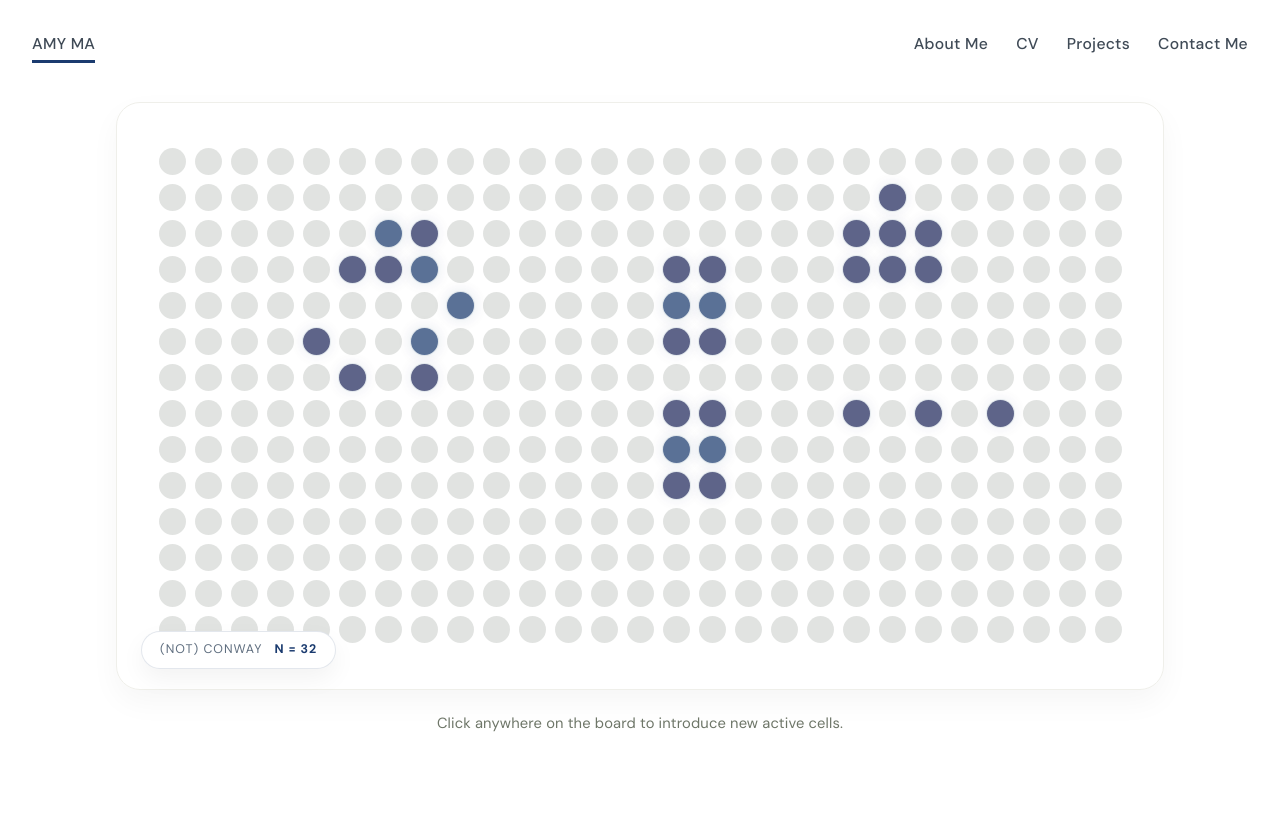
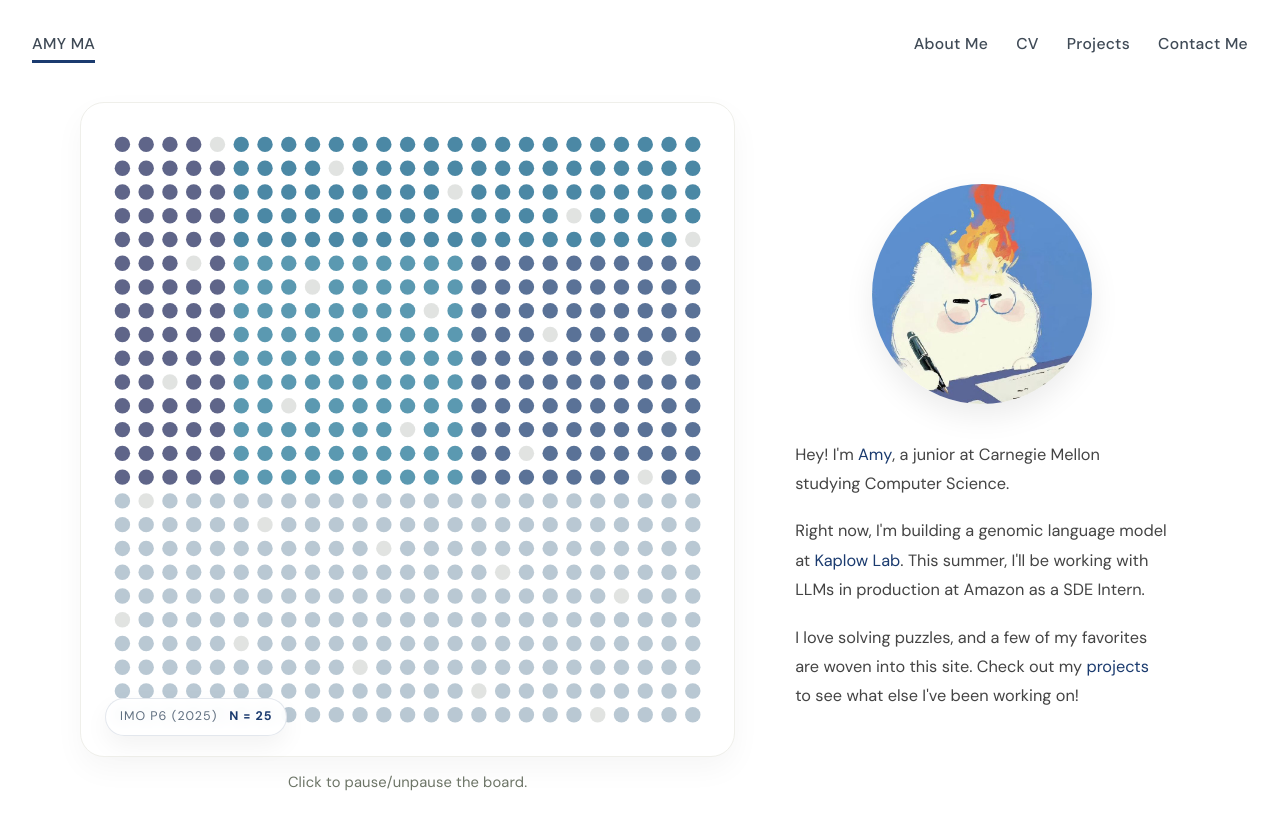
Before and after one commit to pebble-fish/personal-website, a React (Vite) app: page / in a window 1280 px wide. Shown: the top 830 px of the page. Before the commit the page ends 800 px from the top, so only its background shows below. Built offline with nearby package versions, Linux system fonts and the light colour scheme.

Commit message:
checkpoint for modifying homescreen and adding conway to contact page

```diff
--- a/src/App.jsx
+++ b/src/App.jsx
@@ -3,10 +3,9 @@ import { useEffect, useMemo, useRef, useState } from "react";
 const START_DELAY_MS = 1000;
 const RESEED_DELAY_MS = 2000;
 const ABOUT_STEP_INTERVAL_MS = 800;
-const ABOUT_MIN_N = 1;
-const ABOUT_MAX_N = 20;
-const ABOUT_BASE_N = 15;
-const ABOUT_START_N = 15;
+const ABOUT_N_VALUES = [1, 4, 9, 16, 25];
+const ABOUT_BASE_N = 25;
+const ABOUT_START_INDEX = 2;
 const ABOUT_TILE_PALETTE = [
   "#21295C",
   "#1B3B6F",
@@ -47,6 +46,17 @@ const ACM_PATTERN = [
   "1111100100000010101",
   "1000100100000010001",
   "1000100011110010001",
+];
+const NINE_BY_NINE_TILE_KEYS = [
+  ["outer", "arm-light", null, "outer", "outer", "outer", "outer", "outer", "outer"],
+  ["outer", "arm-light", "upper-left", "upper-left", "upper-left", null, "arm-light", "arm-light", "arm-light"],
+  ["outer", "arm-light", "upper-left", "upper-left", "upper-left", "upper-right", "upper-right", "upper-right", null],
+  ["outer", null, "upper-left", "upper-left", "upper-left", "upper-right", "upper-right", "upper-right", "outer"],
+  ["outer", "lower-left", "lower-left", "lower-left", null, "upper-right", "upper-right", "upper-right", "outer"],
+  ["outer", "lower-left", "lower-left", "lower-left", "lower-right", "lower-right", "lower-right", null, "outer"],
+  [null, "lower-left", "lower-left", "lower-left", "lower-right", "lower-right", "lower-right", "arm-light", "outer"],
+  ["arm-light", "arm-light", "arm-light", null, "lower-right", "lower-right", "lower-right", "arm-light", "outer"],
+  ["outer", "outer", "outer", "outer", "outer", "outer", null, "arm-light", "outer"],
 ];
 
 const cvSections = [
@@ -199,7 +209,7 @@ const githubActivityLevels = [
 const contactItems = [
   {
     label: "LinkedIn",
-    href: "https://linkedin.com/in/yourname",
+    href: "https://www.linkedin.com/in/amy-ma-2a07a4388/",
     icon: (
       <svg viewBox="0 0 24 24" aria-hidden="true">
         <path
@@ -211,7 +221,7 @@ const contactItems = [
   },
   {
     label: "GitHub",
-    href: "https://github.com/yourusername",
+    href: "https://github.com/pebble-fish",
     icon: (
       <svg viewBox="0 0 24 24" aria-hidden="true">
         <path
@@ -638,6 +648,21 @@ function createEvenPinwheelHoles(n) {
   );
 }
 
+function createSquareHoles(n) {
+  const root = Math.round(Math.sqrt(n));
+
+  return Array.from(
+    { length: n },
+    (_, row) => root * (row % root) + (root - 1 - Math.floor(row / root)),
+  );
+}
+
+function getSquareBlockSize(n) {
+  const root = Math.round(Math.sqrt(n));
+
+  return root % 2 === 0 ? 2 : root;
+}
+
 function getPinwheelTileKey(row, column, n) {
   const centerSize = Math.max(2, Math.round(n / 3));
   const centerStart = Math.floor((n - centerSize) / 2);
@@ -684,6 +709,29 @@ function createOddHoles(n) {
 }
 
 function getTileKey(row, column, n) {
+  if (ABOUT_N_VALUES.includes(n)) {
+    if (n === 9) {
+      return NINE_BY_NINE_TILE_KEYS[row]?.[column] ?? null;
+    }
+
+    const holes = createSquareHoles(n);
+
+    if (holes[row] === column) {
+      return null;
+    }
+
+    const blockSize = getSquareBlockSize(n);
+    const blockRow = Math.floor(row / blockSize);
+    const blockColumn = Math.floor(column / blockSize);
+    const blockGridSize = n / blockSize;
+
+    return `square-${getPinwheelTileKey(blockRow, blockColumn, blockGridSize)}`;
+  }
+
+  if (n === 9) {
+    return NINE_BY_NINE_TILE_KEYS[row]?.[column] ?? null;
+  }
+
   if (n % 2 === 0) {
     const holes = createEvenPinwheelHoles(n);
 
@@ -782,10 +830,25 @@ function createTileColorMap(n) {
 }
 
 function getOddTileKey(row, column, n) {
-  const blockRow = Math.min(2, Math.floor((row * 3) / n));
-  const blockColumn = Math.min(2, Math.floor((column * 3) / n));
+  const center = Math.floor(n / 2);
+  const layer = Math.max(Math.abs(row - center), Math.abs(column - center));
+  const topEdge = row === center - layer;
+  const rightEdge = column === center + layer;
+  const bottomEdge = row === center + layer;
 
-  return `odd-${blockRow}-${blockColumn}`;
+  if (topEdge && column < center + layer) {
+    return `odd-top-${layer}`;
+  }
+
+  if (rightEdge && row < center + layer) {
+    return `odd-right-${layer}`;
+  }
+
+  if (bottomEdge && column > center - layer) {
+    return `odd-bottom-${layer}`;
+  }
+
+  return `odd-left-${layer}`;
 }
 
 function getDotFill(row, column, n, colorMap) {
@@ -799,14 +862,14 @@ function getDotFill(row, column, n, colorMap) {
 
 function AboutGraphAnimation() {
   const [animationState, setAnimationState] = useState({
-    n: ABOUT_START_N,
+    index: ABOUT_START_INDEX,
     direction: -1,
   });
   const [isPaused, setIsPaused] = useState(false);
   const [homepageDotSize, setHomepageDotSize] = useState(() =>
     getHomepageDotBaseSize(),
   );
-  const { n } = animationState;
+  const n = ABOUT_N_VALUES[animationState.index];
 
   useEffect(() => {
     if (isPaused) {
@@ -816,18 +879,18 @@ function AboutGraphAnimation() {
     const intervalId = window.setInterval(() => {
       setAnimationState((currentState) => {
         let nextDirection = currentState.direction;
-        let nextN = currentState.n + currentState.direction;
+        let nextIndex = currentState.index + currentState.direction;
 
-        if (nextN < ABOUT_MIN_N) {
+        if (nextIndex < 0) {
           nextDirection = 1;
-          nextN = ABOUT_MIN_N + 1;
-        } else if (nextN > ABOUT_MAX_N) {
+          nextIndex = 1;
+        } else if (nextIndex >= ABOUT_N_VALUES.length) {
           nextDirection = -1;
-          nextN = ABOUT_MAX_N - 1;
+          nextIndex = ABOUT_N_VALUES.length - 2;
         }
 
         return {
-          n: nextN,
+          index: nextIndex,
           direction: nextDirection,
         };
       });
@@ -915,7 +978,7 @@ function AboutGraphAnimation() {
   );
 }
 
-function DotField() {
+function DotField({ embedded = false }) {
   const [metrics, setMetrics] = useState(() => getGridMetrics());
   const { columns, rows, dotSize, gap } = metrics;
   const [grid, setGrid] = useState(() => createAcmGrid(columns, rows));
@@ -1094,7 +1157,7 @@ function DotField() {
     "Inspired by Conway's Game of Life, this board gives each cell a full life cycle: new infections begin pale, deepen through darker blues, then fade back toward their starting shade before dying. When a cell dies, it bursts into its eight neighboring positions, each with an 0.8 chance of becoming infected. You can also click any point on the board to introduce fresh activity. The simulation advances in 0.8s steps, and when the board fully burns out, a small random cluster of 20 to 28 cells start the process again.";
 
   return (
-    <div className="life-page">
+    <div className={`life-page ${embedded ? "life-page-embedded" : ""}`}>
       <div className="life-board">
         <div className="life-info-hover life-info-hover-caption">
           <div className="life-caption" aria-label={`Currently infected cells: ${infectedCount}`}>
@@ -1120,9 +1183,7 @@ function DotField() {
 
       <footer className="life-footer">
         <div className="life-info-hover">
-          <p className="life-instruction" tabIndex={0}>
-            Click anywhere on the board to introduce new active cells.
-          </p>
+
           <div className="life-info-panel" role="note" aria-label="About this graphic">
             <p>{lifeDescription}</p>
           </div>
@@ -1308,7 +1369,11 @@ function AboutPage() {
           </p>
           <p>
             I love solving puzzles, and a few of my favorites are woven into this
-            site. Check out my projects to see what else I&apos;ve been working on!
+            site. Check out my{" "}
+            <a className="about-inline-link" href="#projects">
+              projects
+            </a>{" "}
+            to see what else I&apos;ve been working on!
           </p>
         </div>
       </article>
@@ -1319,10 +1384,15 @@ function AboutPage() {
 function ContactPage() {
   return (
     <section className="contact-layout" aria-label="Contact me">
-      <div className="contact-animation-placeholder" aria-label="Animation placeholder" />
+      <div className="contact-animation-placeholder" aria-label="Interactive animation">
+        <DotField embedded />
+      </div>
 
       <div className="contact-content-column">
-        <p className="contact-email-line">email [at] gmail.com</p>
+        <p className="life-instruction" tabIndex={0}>
+            Click anywhere on the board to introduce new active cells.
+        </p>
+        <p className="contact-email-line">amyma [at] cs.cmu.edu</p>
 
         <div className="contact-button-row">
           {contactItems.map((item) => (
@@ -1396,7 +1466,7 @@ function App() {
       </header>
 
       <main className={`content ${currentPage === "home" ? "content-home" : ""}`}>
-        {currentPage === "about" ? (
+        {currentPage === "about" || currentPage === "home" ? (
           <AboutPage />
         ) : currentPage === "cv" ? (
           <CvPage />
@@ -1404,9 +1474,7 @@ function App() {
           <ProjectsPage />
         ) : currentPage === "contact" ? (
           <ContactPage />
-        ) : (
-          <DotField />
-        )}
+        ) : null}
       </main>
     </div>
   );
--- a/src/styles.css
+++ b/src/styles.css
@@ -316,7 +316,7 @@ button {
 
 .about-copy-card {
   display: grid;
-  gap: 24px;
+  gap: 36px;
   justify-items: center;
   border: none;
   border-radius: 0;
@@ -328,7 +328,7 @@ button {
 
 .about-photo {
   display: block;
-  width: 180px;
+  width: 220px;
   aspect-ratio: 1 / 1;
   border-radius: 50%;
   object-fit: cover;
@@ -526,17 +526,13 @@ button {
 .contact-layout {
   display: grid;
   grid-template-columns: 1fr;
-  gap: 32px;
+  gap: 0;
   align-items: stretch;
-  padding: 44px 0 40px;
+  padding: 16px 0 8px;
 }
 
 .contact-animation-placeholder {
-  min-height: 620px;
-  border: 1px solid #efefea;
-  border-radius: 24px;
-  background: rgba(255, 255, 255, 0.9);
-  box-shadow: 0 12px 30px rgba(17, 17, 17, 0.04);
+  min-height: 560px;
 }
 
 .contact-content-column {
@@ -545,13 +541,13 @@ button {
   align-content: start;
   max-width: 560px;
   justify-items: center;
-  padding: 0 32px 32px;
+  padding: 0 32px 0;
   margin: 0 auto;
   text-align: center;
 }
 
 .contact-email-line {
-  margin: 0;
+  margin: -14px 0 0;
   font-size: 0.98rem;
   font-weight: 500;
   letter-spacing: 0.02em;
@@ -864,8 +860,12 @@ button {
   grid-template-rows: minmax(0, 1fr) auto;
   width: 100%;
   height: 100%;
-  padding: 24px 36px 28px;
+  padding: 24px 36px 4px;
   overflow: visible;
+}
+
+.life-page-embedded {
+  min-height: 560px;
 }
 
 .life-page::before {
@@ -962,7 +962,7 @@ button {
   display: flex;
   align-items: center;
   justify-content: center;
-  min-height: 68px;
+  min-height: 18px;
 }
 
 .life-info-hover {
@@ -1158,7 +1158,7 @@ button {
   }
 
   .life-footer {
-    min-height: 52px;
+    min-height: 16px;
   }
 
   .life-board {
```
Also changed, not shown: 5 other files (tests, documents, lock files or other folders).
